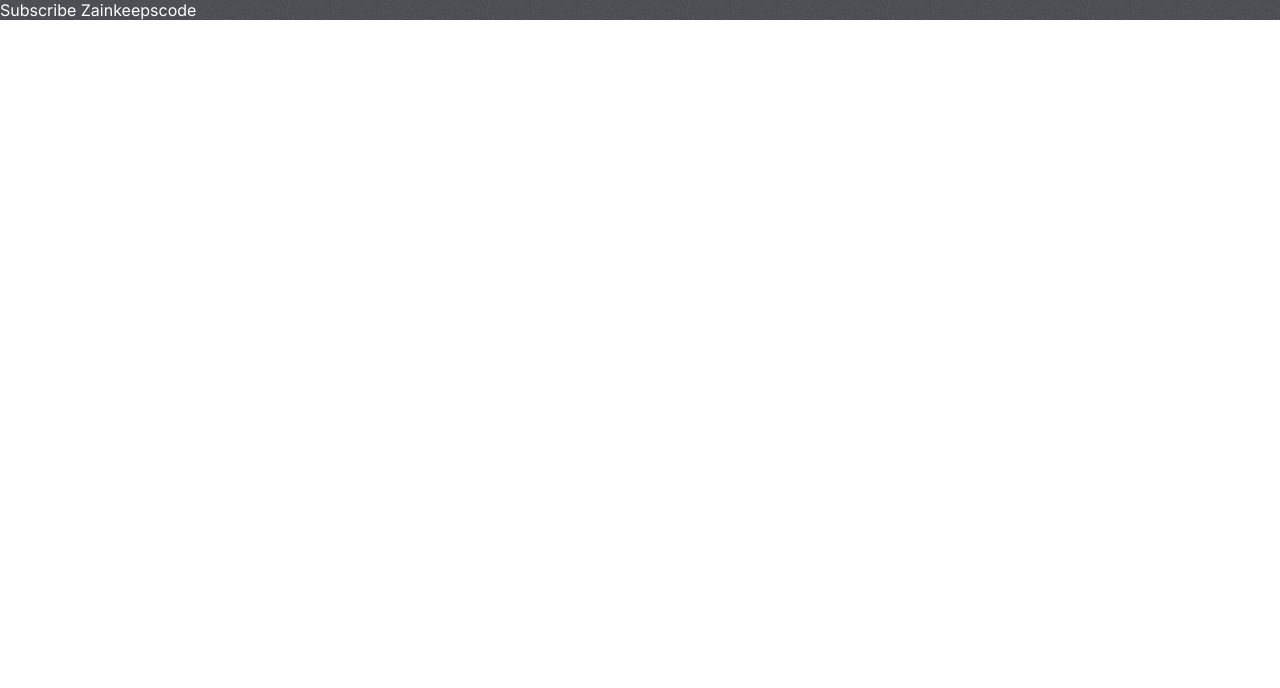
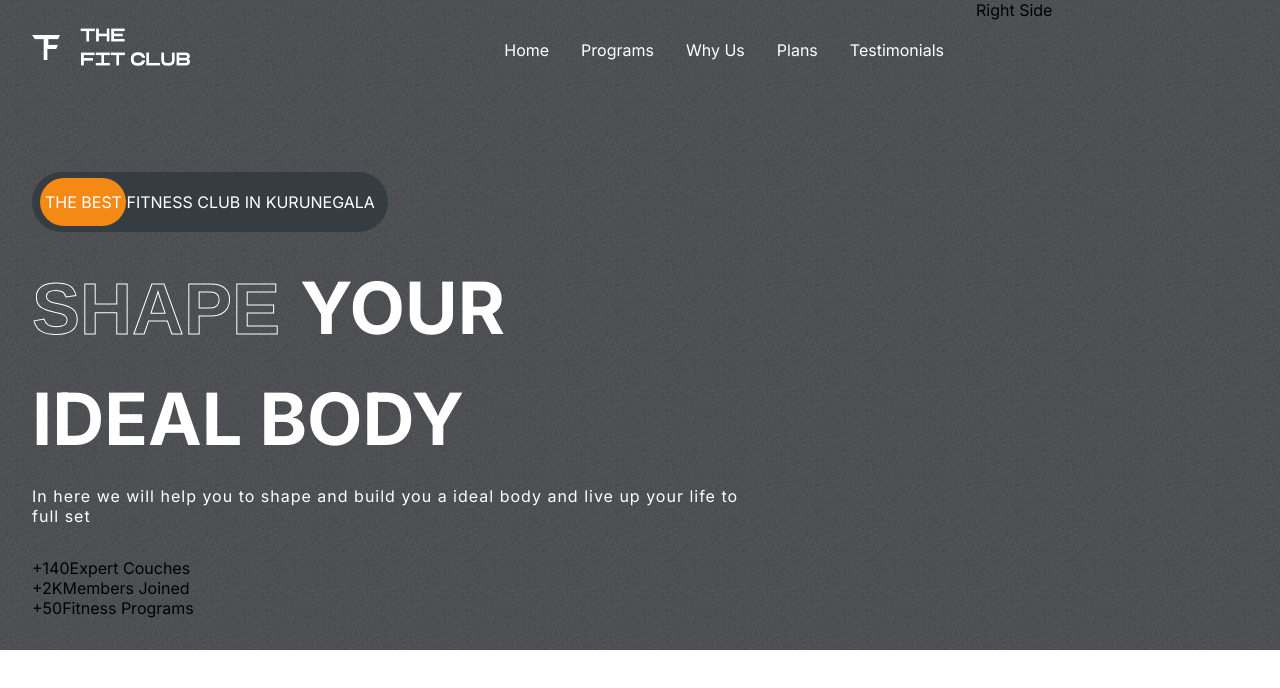
Before and after one commit to SachinUthpala/Fitness-club, a React (Create React App) app: page / in a window 1280 px wide. Shown: the top 688 px of the page. Built offline with nearby package versions, Linux system fonts and the light colour scheme.

Commit message:
hero section

```diff
--- a/src/App.css
+++ b/src/App.css
@@ -21,3 +21,10 @@
 ::-webkit-scrollbar{
   display: none;
 }
+
+.stroke-text{
+  color: transparent;
+  font-family: Arial, Helvetica, sans-serif;
+  -webkit-text-stroke-width: 1px;
+  -webkit-text-stroke-color: #fff;
+}
--- a/src/App.js
+++ b/src/App.js
@@ -1,8 +1,9 @@
 import './App.css';
+import Hero from './components/Hero/Hero';
 function App() {
   return (
     <div className="App">
-          <span style={{color: 'white'}}>Subscribe Zainkeepscode</span>
+          <Hero />
     </div>
   );
 }
--- /dev/null
+++ b/src/components/Hero/Header/Header.css
@@ -0,0 +1,24 @@
+.header{
+    display: flex;
+    justify-content: space-between;
+}
+
+.logo{
+    width: 10rem;
+    height: 3rem;
+}
+
+.header-menu{
+    display: flex;
+    gap: 2rem;
+    list-style-type: none;
+    color: #ffff;
+}
+
+.header-menu>li{
+    cursor: pointer;
+}
+
+.header-menu>li:hover{
+    color: var(--orange);
+}
--- /dev/null
+++ b/src/components/Hero/Header/Header.jsx
@@ -0,0 +1,24 @@
+import React from 'react'
+import './Header.css'
+import Logo from '../../../assets/logo.png'
+
+const Header = () => {
+  return (
+    <div className="header">
+        {/* logo */}
+        <img src={Logo} alt="Fitness Club Logo" className='logo' />
+
+        {/* navigation links */}
+        <ul className='header-menu'>
+            <li>Home</li>
+            <li>Programs</li>
+            <li>Why Us</li>
+            <li>Plans</li>
+            <li>Testimonials</li>
+        </ul>
+
+    </div>
+  )
+}
+
+export default Header
--- /dev/null
+++ b/src/components/Hero/Hero.css
@@ -0,0 +1,63 @@
+.hero{
+    display: flex;
+    justify-content: space-between;
+}
+
+.left-h{
+    padding: 2rem;
+    padding-top: 1.5rem;
+    flex: 3;
+    display: flex;
+    gap: 2rem;
+    flex-direction: column;
+}
+
+.right-h{
+    flex: 1;
+}
+
+.the-best-ad{
+    margin-top: 4rem;
+    background: #363d42;
+    border-radius: 4rem;
+    width: fit-content;
+    padding: 20px 13px;
+    text-transform: uppercase;
+    color: #fff;
+    position: relative;
+    display: flex;
+    align-items: center;
+    justify-content: flex-start;
+}
+
+.the-best-ad>span{
+    z-index: 2;
+}
+
+.the-best-ad>div{
+    position: absolute;
+    background: var(--orange);
+    width: 5.4rem;
+    height: 80%;
+    left: 8px;
+    border-radius: 3rem;
+    z-index: 1;
+}
+
+.hero-text{
+    display: flex;
+    flex-direction: column;
+    gap: 1.5rem;
+    text-transform: uppercase;
+    font-size: 4.5rem;
+    font-weight: bold;
+    color: #fff;
+}
+
+.hero-text>div:nth-of-type(3){
+    font-size: 1rem;
+    font-weight: 200;
+    text-transform: none;
+    letter-spacing: 1px;
+    width: 80%;
+}
--- /dev/null
+++ b/src/components/Hero/Hero.jsx
@@ -0,0 +1,52 @@
+import React from 'react'
+import './Hero.css'
+import Header from './Header/Header'
+
+const Hero = () => {
+  return (
+    <div className="hero">
+        <div className="left-h">
+            <Header />
+            {/* The best ad section */}
+            <div className="the-best-ad">
+                <div></div>
+                <span>The Best Fitness Club In Kurunegala</span>
+            </div>
+            {/* heder text section */}
+            <div className="hero-text">
+                <div>
+                    <span className='stroke-text'>Shape </span>
+                    <span>Your</span>
+                </div>
+                <div>
+                    <span>Ideal Body</span>
+                </div>
+                <div>
+                    <span>In here we will help you to shape and build you a ideal body
+                        and live up your life to full set</span>
+                </div>
+            </div>
+
+            {/* figures */}
+            <div className="figures">
+                <div>
+                    <span>+140</span>
+                    <span>Expert Couches</span>
+                </div>
+                <div>
+                    <span>+2K</span>
+                    <span>Members Joined</span>
+                </div>
+                <div>
+                    <span>+50</span>
+                    <span>Fitness Programs</span>
+                </div>
+            </div>
+
+        </div>
+        <div className="right-h">Right Side</div>
+    </div>
+  )
+}
+
+export default Hero
```
